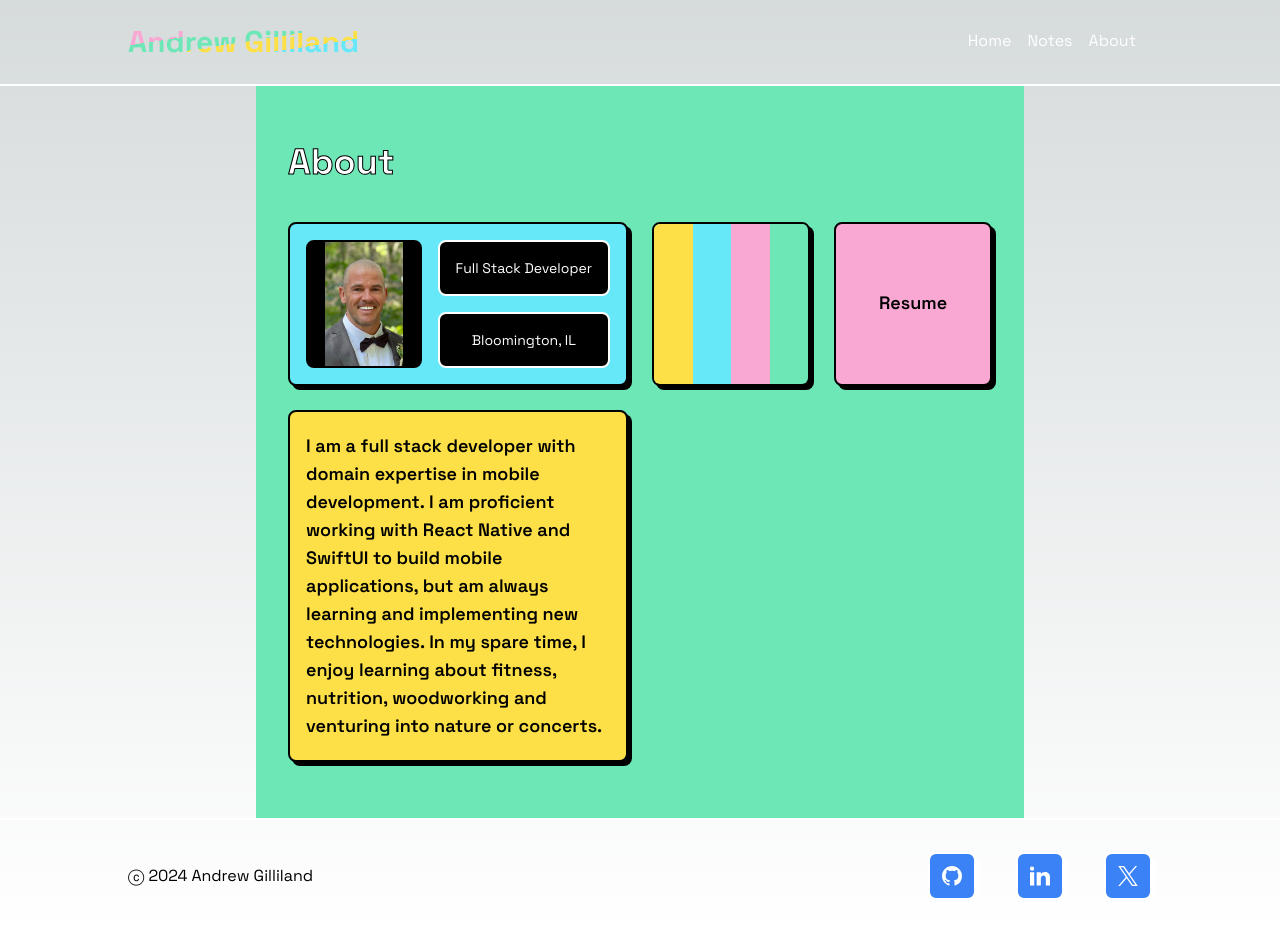
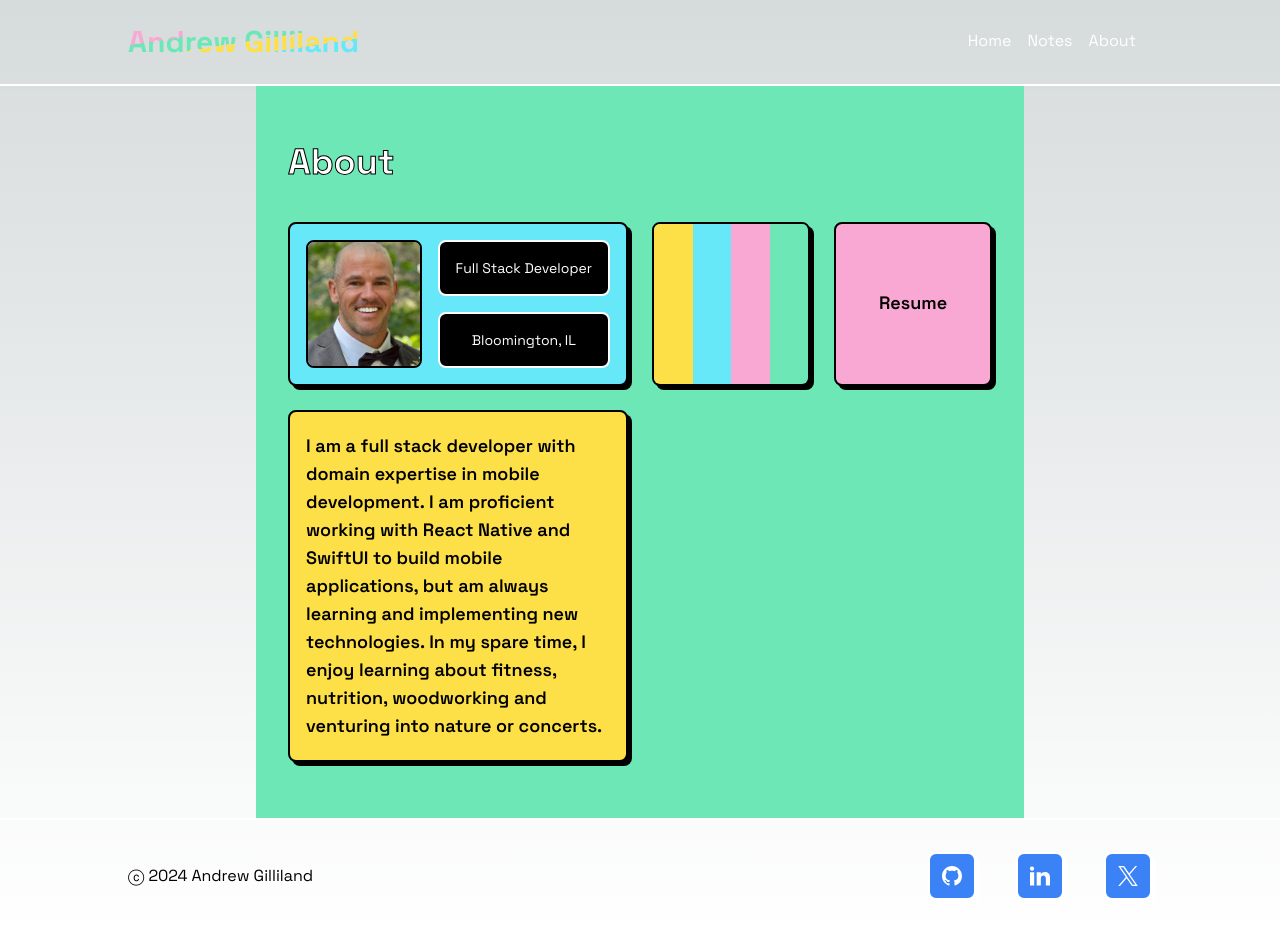
Before and after one commit to andrewgilliland/andrewgilliland.github.io, a Next.js app: page /about in a window 1280 px wide. Built offline with nearby package versions, Linux system fonts and the light colour scheme.

Commit message:
feat: adds Bloomington wikipedia link

```diff
--- a/src/components/pages/about/AboutBento.tsx
+++ b/src/components/pages/about/AboutBento.tsx
@@ -13,18 +13,21 @@ const AboutBento = () => {
           <div className="flex gap-4">
             <Image
               src="/andy-2.jpg"
-              width={200}
-              height={200}
+              width={128}
+              height={128}
               alt="Andrew Gilliland"
-              className="bg-black rounded-lg border-2 border-black h-32 w-32 object-contain"
+              className="rounded-lg border-2 border-black h-32 w-32 object-cover"
             />
             <div className="text-white text-sm flex flex-col justify-between">
               <div className="text-center bg-black rounded-lg border-2 border-white min-w-max px-4 py-4">
                 Full Stack Developer
               </div>
-              <div className="text-center bg-black rounded-lg border-2 border-white px-4 py-4">
-                Bloomington, IL
-              </div>
+              <a
+                href="https://en.wikipedia.org/wiki/Bloomington,_Illinois"
+                className="text-center bg-black rounded-lg border-2 border-white px-4 py-4"
+              >
+                <div>Bloomington, IL</div>
+              </a>
             </div>
           </div>
         </div>
```
